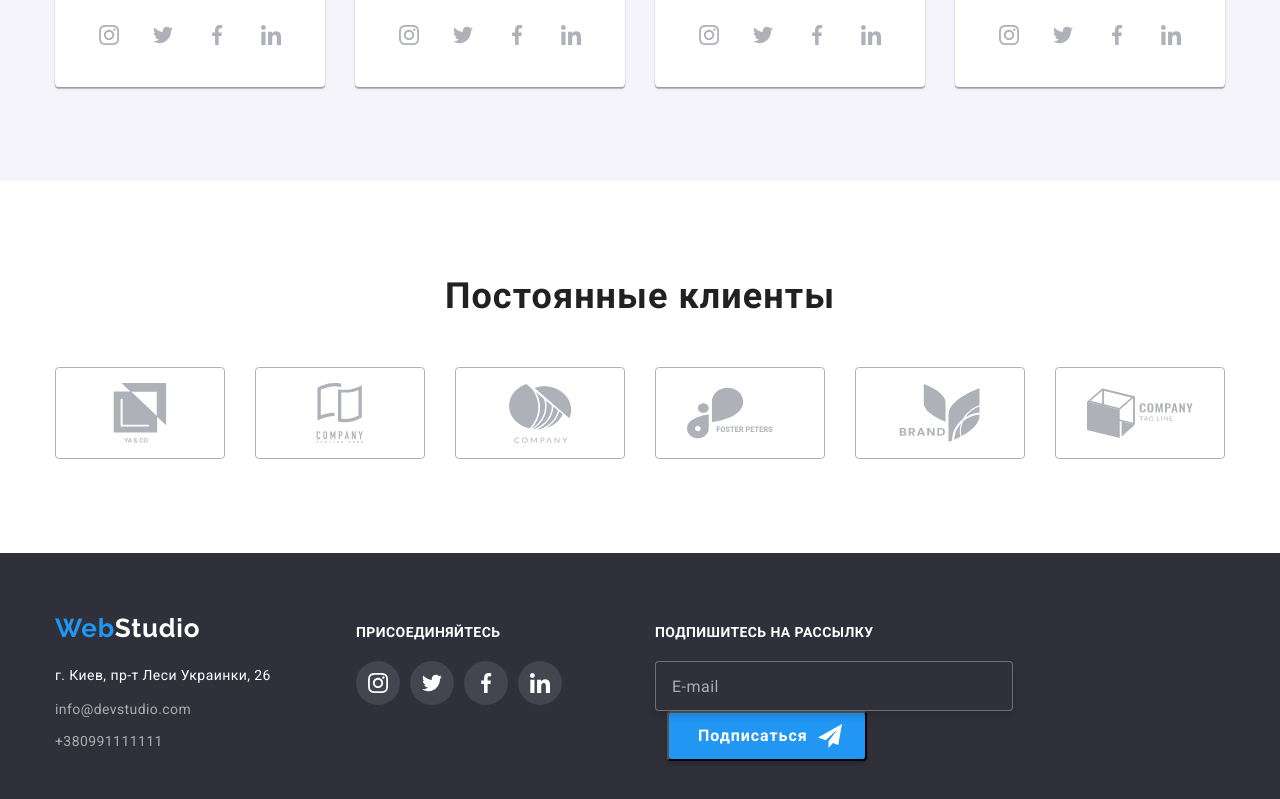
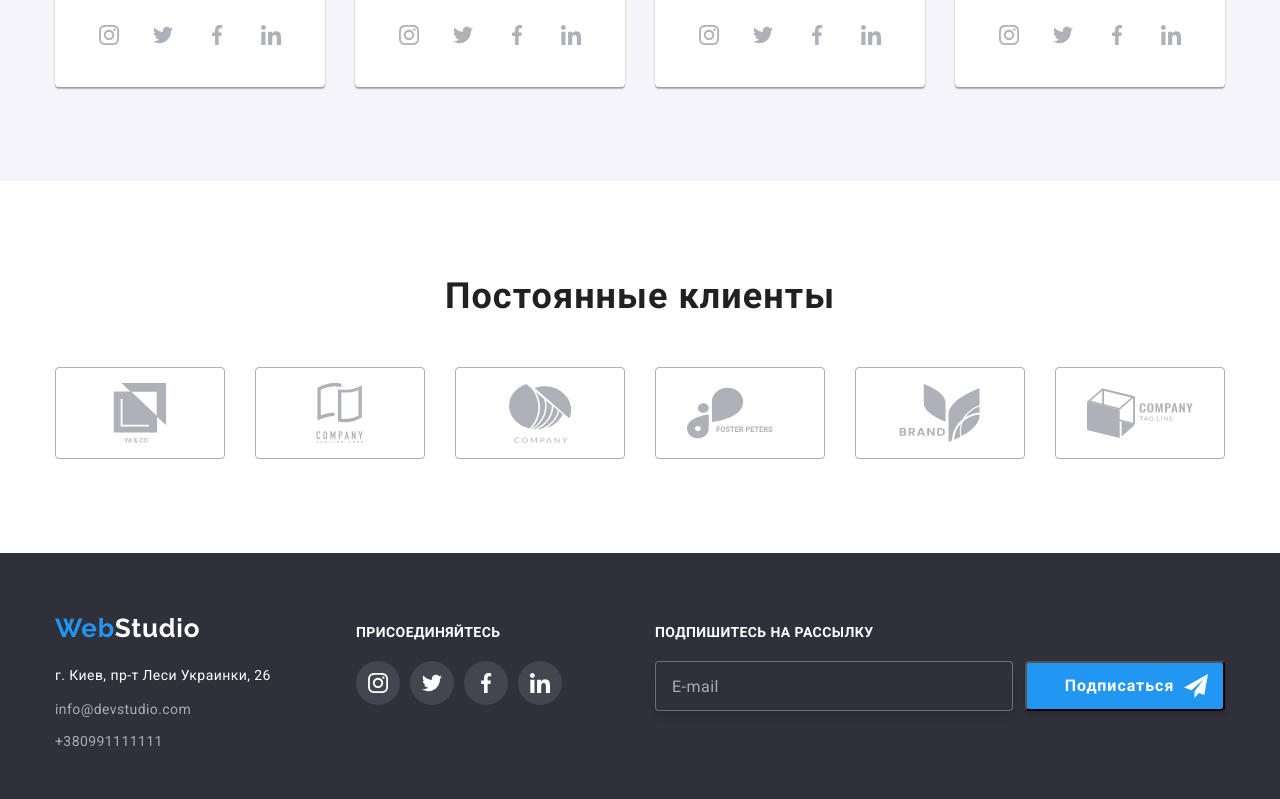
Before and after one commit to Evgeniy-Nazarov/goit-markup-hw-06, a plain HTML site: page index.html in a window 1280 px wide. Shown: the part 2159-2958 px from the top of the page. Drawn offline with nearby package versions, Linux system fonts and the light colour scheme.

Commit message:
Update styles.css

```diff
--- a/css/styles.css
+++ b/css/styles.css
@@ -1069,6 +1069,7 @@ body {
   display: flex;
   align-items: center;
   text-align: center;
+  justify-content: center;
   letter-spacing: 0.06em;
   color: #ffffff;
 }
@@ -1076,3 +1077,7 @@ body {
 .footer-form-icon {
   margin-left: 10px;
 }
+
+.footer-form-field {
+  display: flex;
+}
```
